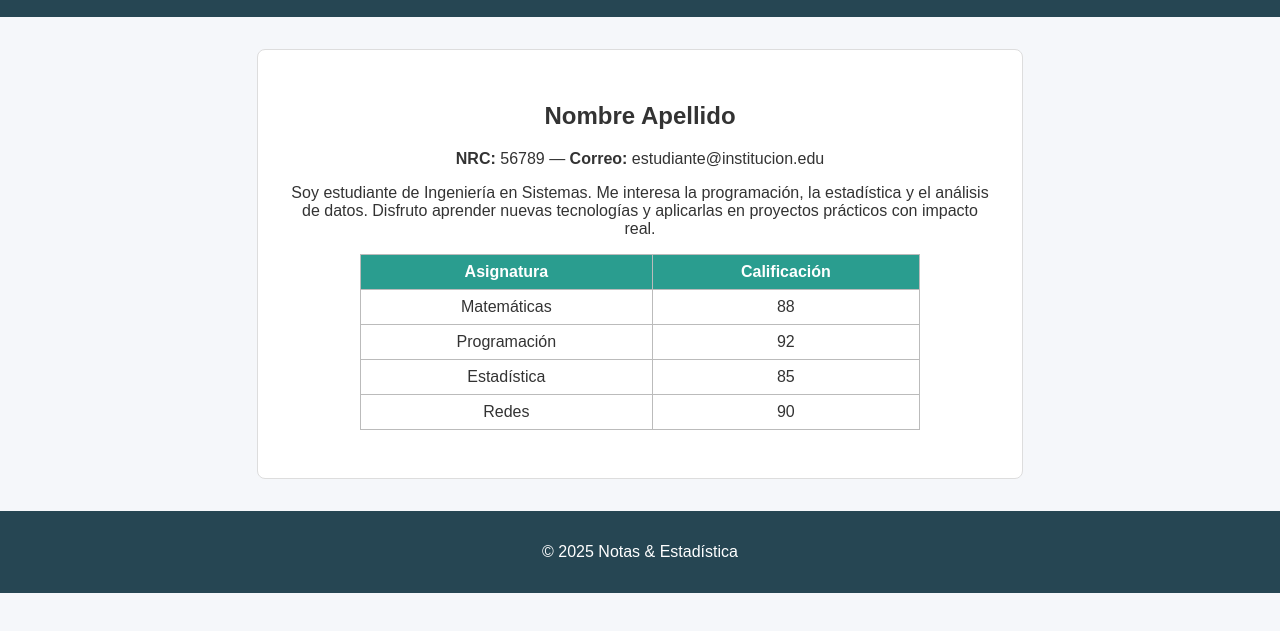
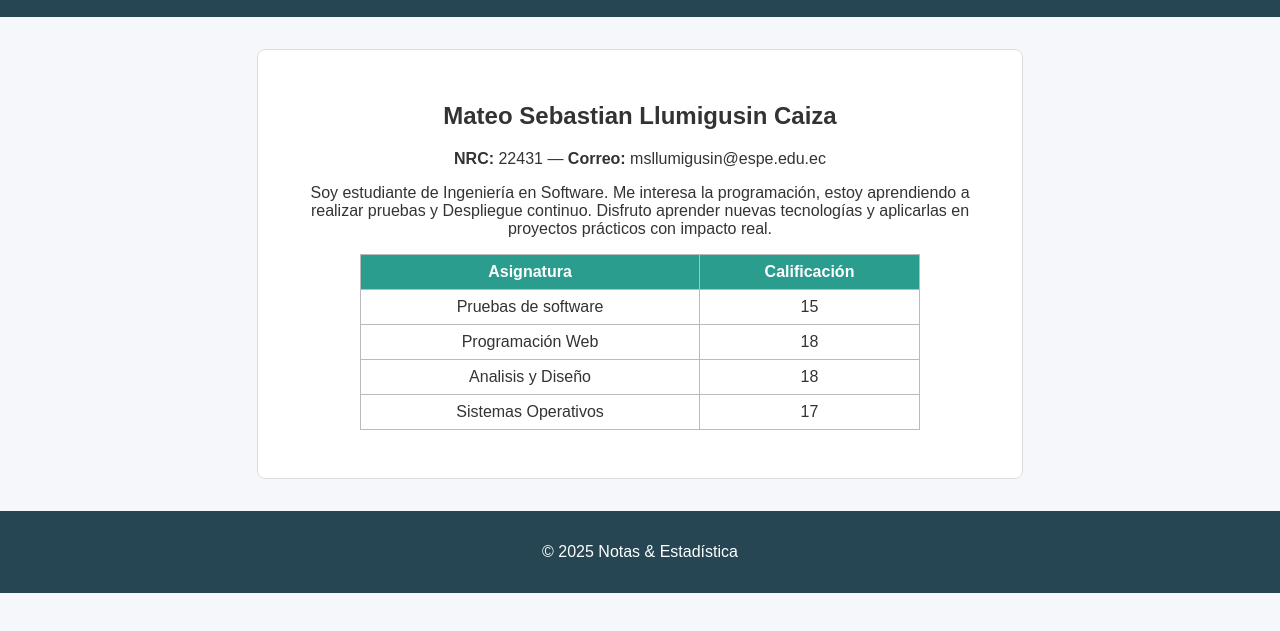
Before and after one commit to MATEOCAIZA/Laboratorio6, a website: page public/index.html in a window 1280 px wide. Shown: the part 95-726 px from the top of the page. Drawn offline with Linux system fonts and the light colour scheme.

Commit message:
Despliegue

```diff
--- a/public/index.html
+++ b/public/index.html
@@ -17,19 +17,19 @@
     <h1>Perfil — Notas & Estadística</h1>
   </header>
   <main>
-    <h2>Nombre Apellido</h2>
-    <p><b>NRC:</b> 56789 — <b>Correo:</b> estudiante@institucion.edu</p>
+    <h2>Mateo Sebastian Llumigusin Caiza</h2>
+    <p><b>NRC:</b> 22431 — <b>Correo:</b> msllumigusin@espe.edu.ec</p>
     <p>
-      Soy estudiante de Ingeniería en Sistemas. Me interesa la programación, la estadística
-      y el análisis de datos. Disfruto aprender nuevas tecnologías y aplicarlas en proyectos
+      Soy estudiante de Ingeniería en Software. Me interesa la programación, estoy aprendiendo
+      a realizar pruebas y Despliegue continuo. Disfruto aprender nuevas tecnologías y aplicarlas en proyectos
       prácticos con impacto real.
     </p>
     <table>
       <tr><th>Asignatura</th><th>Calificación</th></tr>
-      <tr><td>Matemáticas</td><td>88</td></tr>
-      <tr><td>Programación</td><td>92</td></tr>
-      <tr><td>Estadística</td><td>85</td></tr>
-      <tr><td>Redes</td><td>90</td></tr>
+      <tr><td>Pruebas de software</td><td>15</td></tr>
+      <tr><td>Programación Web</td><td>18</td></tr>
+      <tr><td>Analisis y Diseño</td><td>18</td></tr>
+      <tr><td>Sistemas Operativos</td><td>17</td></tr>
     </table>
   </main>
   <footer>
```
Also changed, not shown: public/404.html (added, +33 -0 lines), firebase.json (added), 2 other files.
